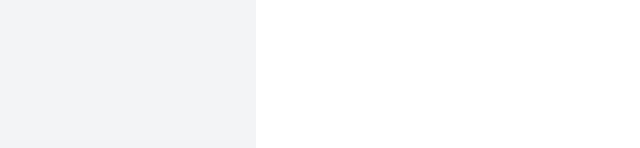
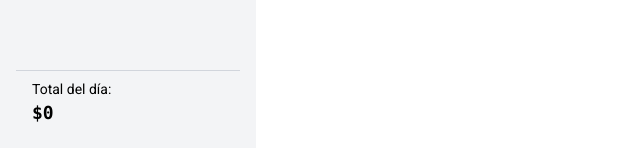
Before and after one commit to lucastrajtenberg/contabilidad_sonidal, a React (Vite) app in the folder ivanarko_sys/: page / in a window 1280 px wide. Shown: the part 649-797 px from the top of the page, without its empty margins (0-640 px from the left). Built offline with nearby package versions, Linux system fonts and the light colour scheme.

Commit message:
añadi un total de todo

```diff
--- a/ivanarko_sys/src/App.jsx
+++ b/ivanarko_sys/src/App.jsx
@@ -6,6 +6,8 @@ export default function App() {
   const [clientes, setClientes] = useState([]);        // array de IDs únicos
   const [nombres,  setNombres]  = useState({});        // { id: nombre }
   const [totales,  setTotales]  = useState({});        // { id: total }
+  const [salas, setSalas] = useState({});
+
 
   /* ---------- helpers ---------- */
   const addCliente = () => {
@@ -59,6 +61,15 @@ export default function App() {
   ))}
 </ul>
 
+  <div className="border-t border-gray-300 mt-2 p-2 pl-4 text-left text-sm">
+    <div>Total del día:</div>
+    <div className="font-mono text-lg font-semibold">
+      $
+      {clientes
+        .reduce((acc, id) => acc + (totales[id] || 0), 0)
+        .toFixed(0)}
+    </div>
+  </div>
       </aside>
 
       {/* PANEL PRINCIPAL 80 % */}
```
